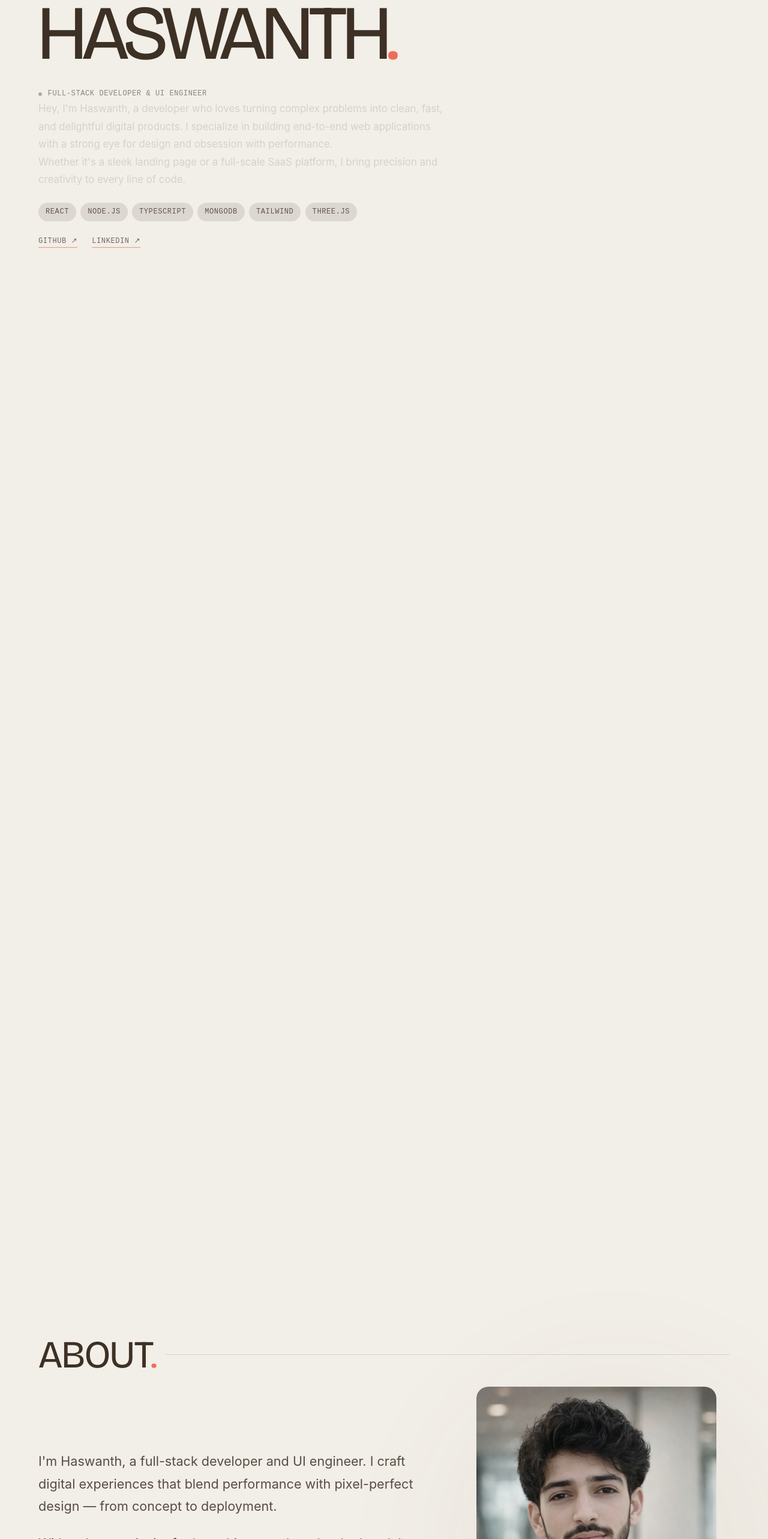
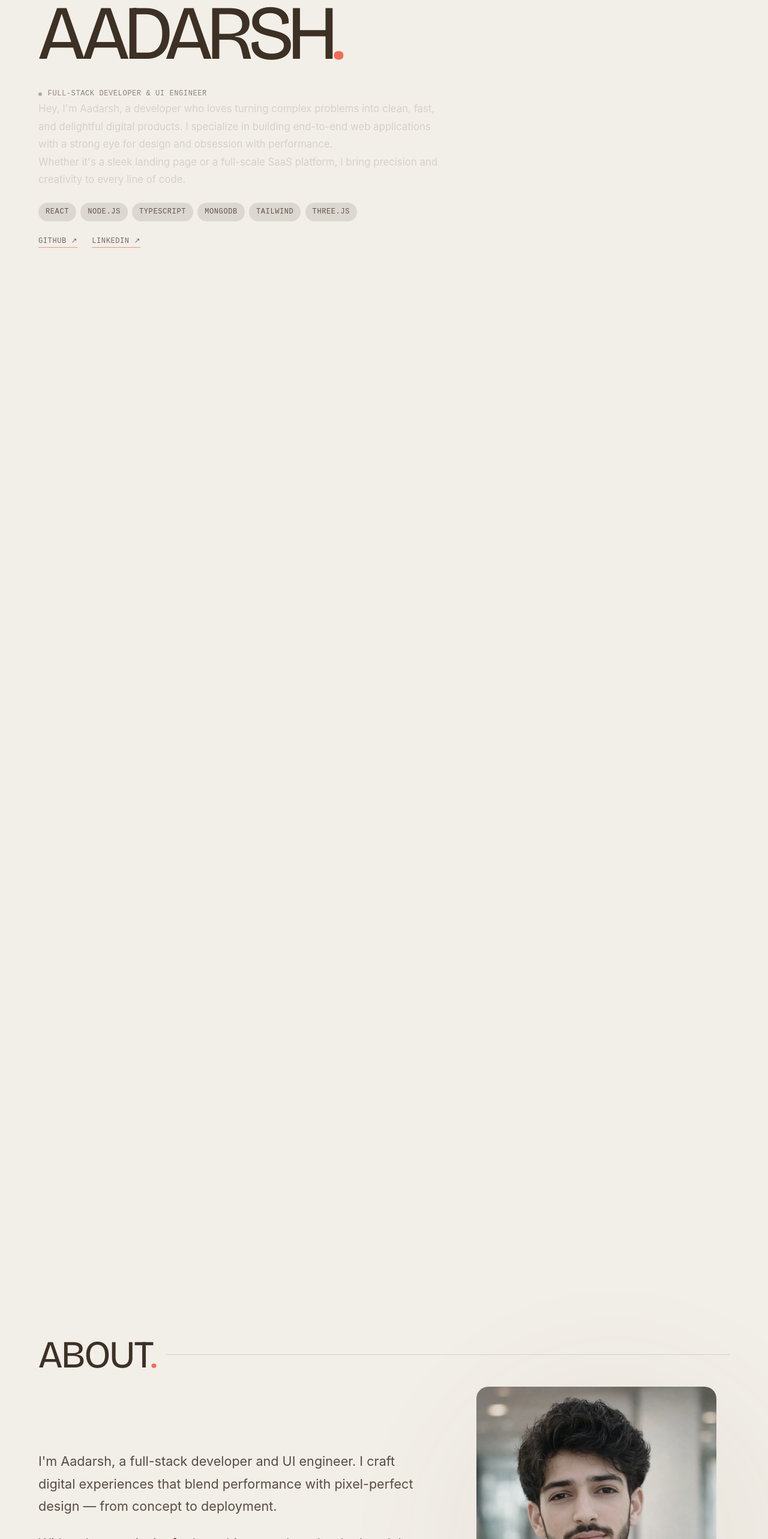
Before and after one commit to Aadi-110i/Portfolio, a React (Vite) app: page / in a window 1280 px wide. Shown: the part 234-2800 px from the top of the page at 60% size. Built offline with nearby package versions, Linux system fonts and the light colour scheme.

Commit message:
chore: update name to Aadarsh

```diff
--- a/src/sections/About.tsx
+++ b/src/sections/About.tsx
@@ -30,7 +30,7 @@ const About = () => {
                         }}
                     >
                         <p style={{ marginBottom: '1.5rem', opacity: 0.85 }}>
-                            I'm Haswanth, a full-stack developer and UI engineer. I craft digital experiences
+                            I'm Aadarsh, a full-stack developer and UI engineer. I craft digital experiences
                             that blend performance with pixel-perfect design — from concept to deployment.
                         </p>
                         <p style={{ marginBottom: '1.5rem', opacity: 0.85 }}>
@@ -52,7 +52,7 @@ const About = () => {
                     >
                         <img
                             src="/assets/profile.jpg"
-                            alt="Haswanth"
+                            alt="Aadarsh"
                             style={{
                                 width: '100%',
                                 maxWidth: '400px',
--- a/src/sections/Hero.tsx
+++ b/src/sections/Hero.tsx
@@ -51,7 +51,7 @@ const Hero = () => {
                             className="hero-title-wrapper"
                         >
                             <h1 className="text-huge">
-                                HASWANTH<span className="text-coral">.</span>
+                                AADARSH<span className="text-coral">.</span>
                             </h1>
                         </motion.div>
 
@@ -68,7 +68,7 @@ const Hero = () => {
                                 </p>
 
                                 <ScrollRevealText
-                                    text="Hey, I'm Haswanth, a developer who loves turning complex problems into clean, fast, and delightful digital products. I specialize in building end-to-end web applications with a strong eye for design and obsession with performance."
+                                    text="Hey, I'm Aadarsh, a developer who loves turning complex problems into clean, fast, and delightful digital products. I specialize in building end-to-end web applications with a strong eye for design and obsession with performance."
                                     progress={scrollYProgress}
                                     startOffset={0.02}
                                     endOffset={0.55}
```
